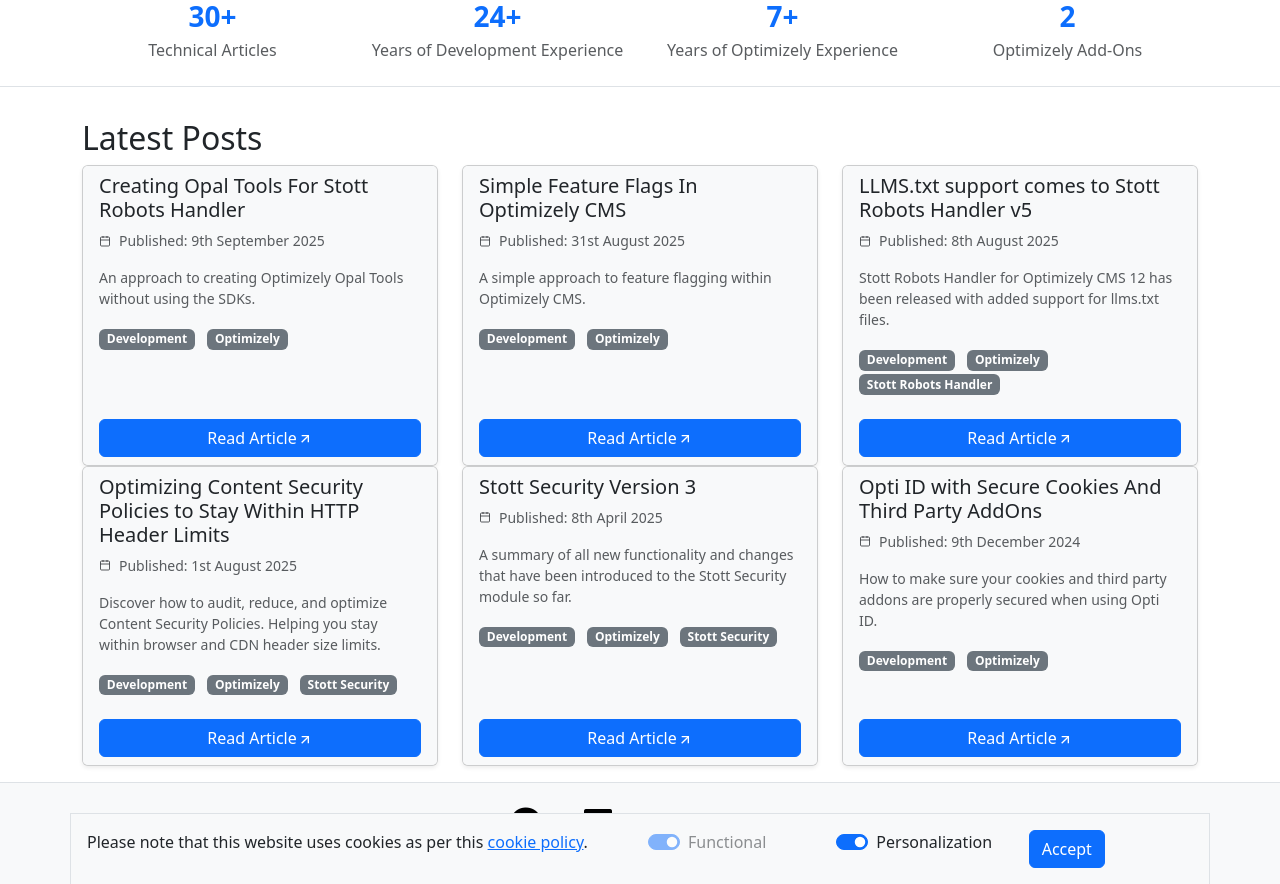
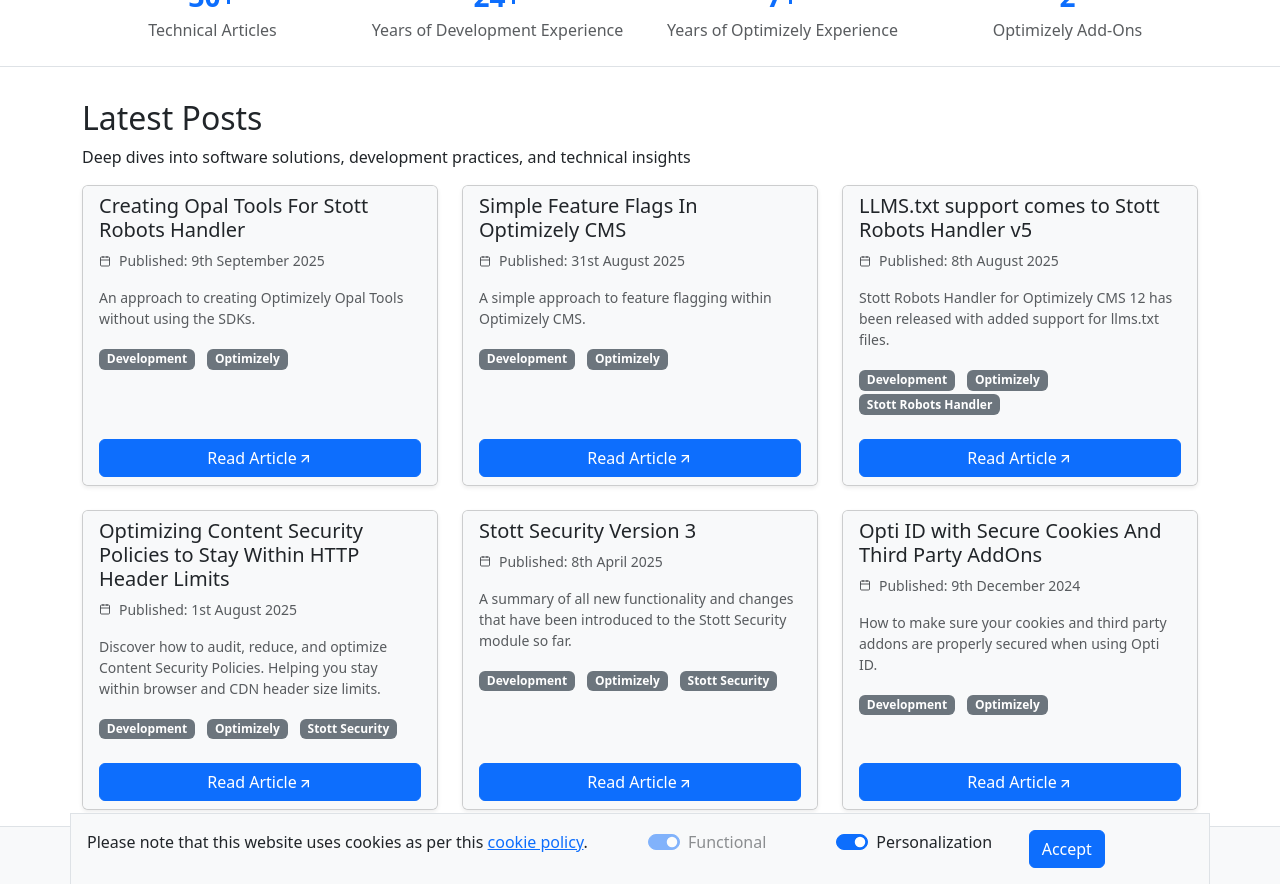
Before and after one commit to GeekInTheNorth/GeekInTheNorth.github.io, a Jekyll site: the page built from README.md, in a window 1280 px wide and 1400 px high, cut to the strip 516-1400 px from the top of the window. Built offline with Jekyll 4.4.1, drawn with Linux system fonts in a browser that asks for light colours.

Commit message:
Tweaks for homepage styling

```diff
--- a/_layouts/homepage.html
+++ b/_layouts/homepage.html
@@ -48,7 +48,8 @@
 
 <section>
     <h2>Latest Posts</h2>
-    <div class="row">
+    <p>Deep dives into software solutions, development practices, and technical insights</p>
+    <div class="row g-4">
     {% for post in site.posts limit:6 %}
         <div class="col-12 col-md-6 col-xl-4">
             <div class="card h-100 shadow-sm bg-light border-1">
--- a/assets/css/site.css
+++ b/assets/css/site.css
@@ -62,10 +62,10 @@
   margin-top: 1em;
 }
 
-div.heroBanner {
+.heroBanner {
   margin-top: -20px;
 }
 
-div.heroBanner img {
+.heroBanner img {
   max-height: 400px;
 }
```
